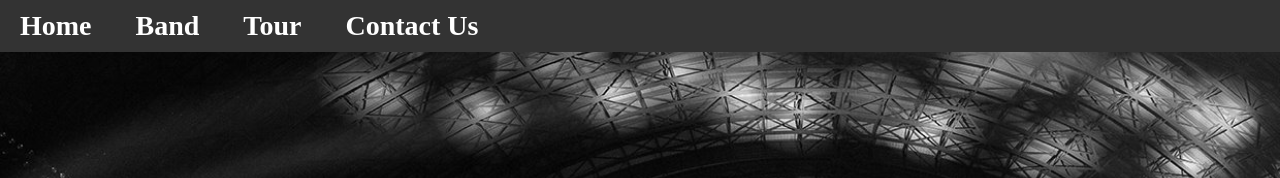
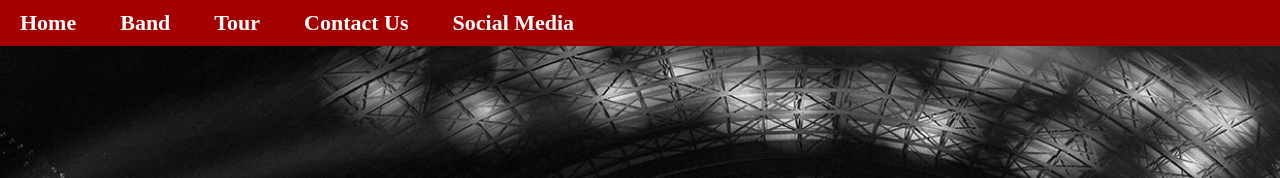
Before and after one commit to HunterMcDaniel/assignment-6, a plain HTML site: page index.html in a window 1280 px wide. Shown: the top 178 px of the page. Drawn offline with nearby package versions, Linux system fonts and the light colour scheme.

Commit message:
Edited header

```diff
--- a/index.html
+++ b/index.html
@@ -29,6 +29,7 @@
           <li><a href="#band">Band</a></li>
           <li><a href="#tour">Tour</a></li>
           <li><a href="#contact-us">Contact Us</a></li>
+					<li><a href="#socialmedia">Social Media</a></li>
         </ul>
       </nav>
     </header>
--- a/style/style.css
+++ b/style/style.css
@@ -27,7 +27,7 @@ p {
 *=========================================*/
 
 header {
-  background: #333;
+  background: #a40000;
   position: fixed;
   left: 0;
   right: 0;
@@ -42,7 +42,7 @@ header nav a {
   color: white;
   text-decoration: none;
   font-weight: bold;
-  font-size: 28px;
+  font-size: 22px;
   margin: 0 20px;
 }
 
```
